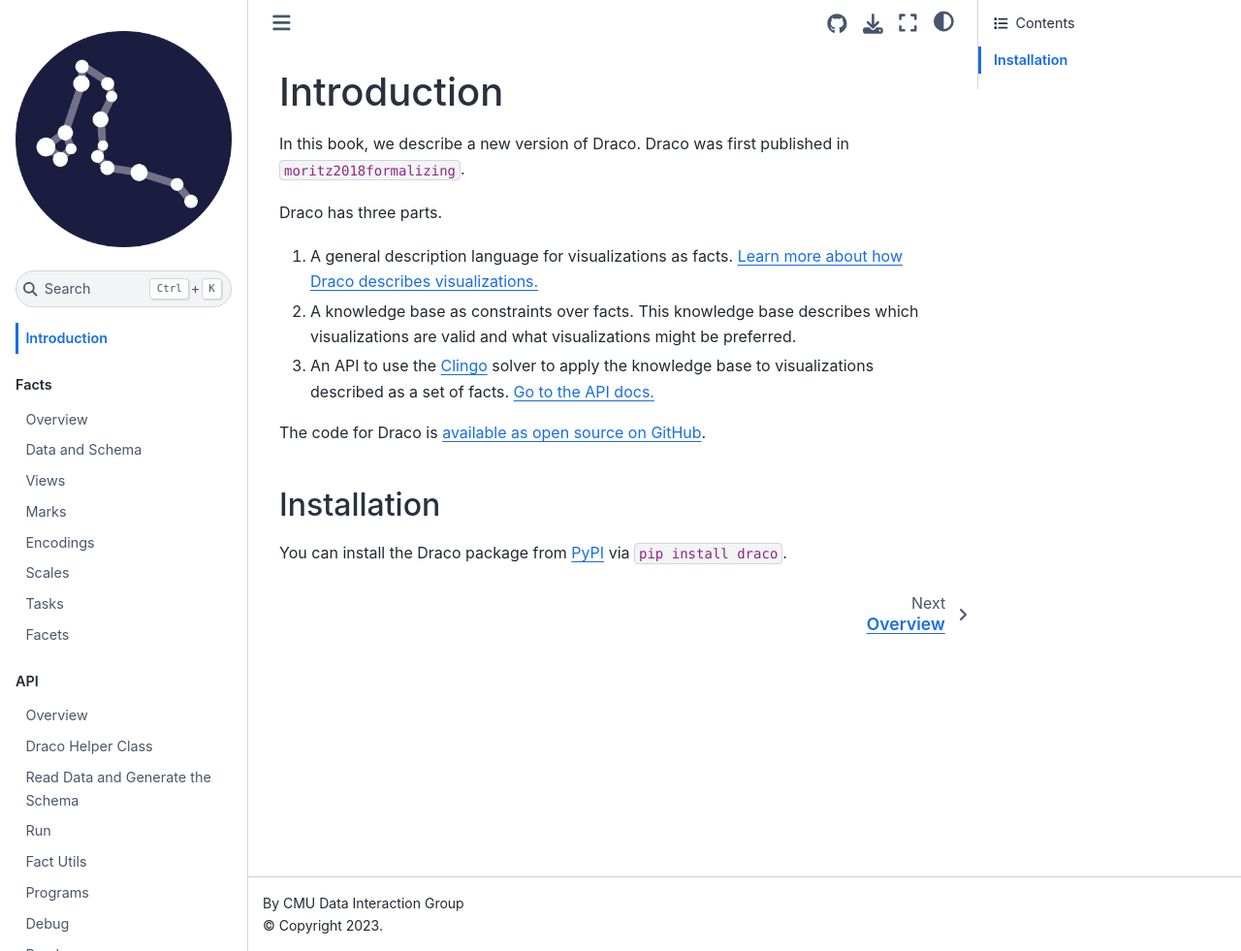
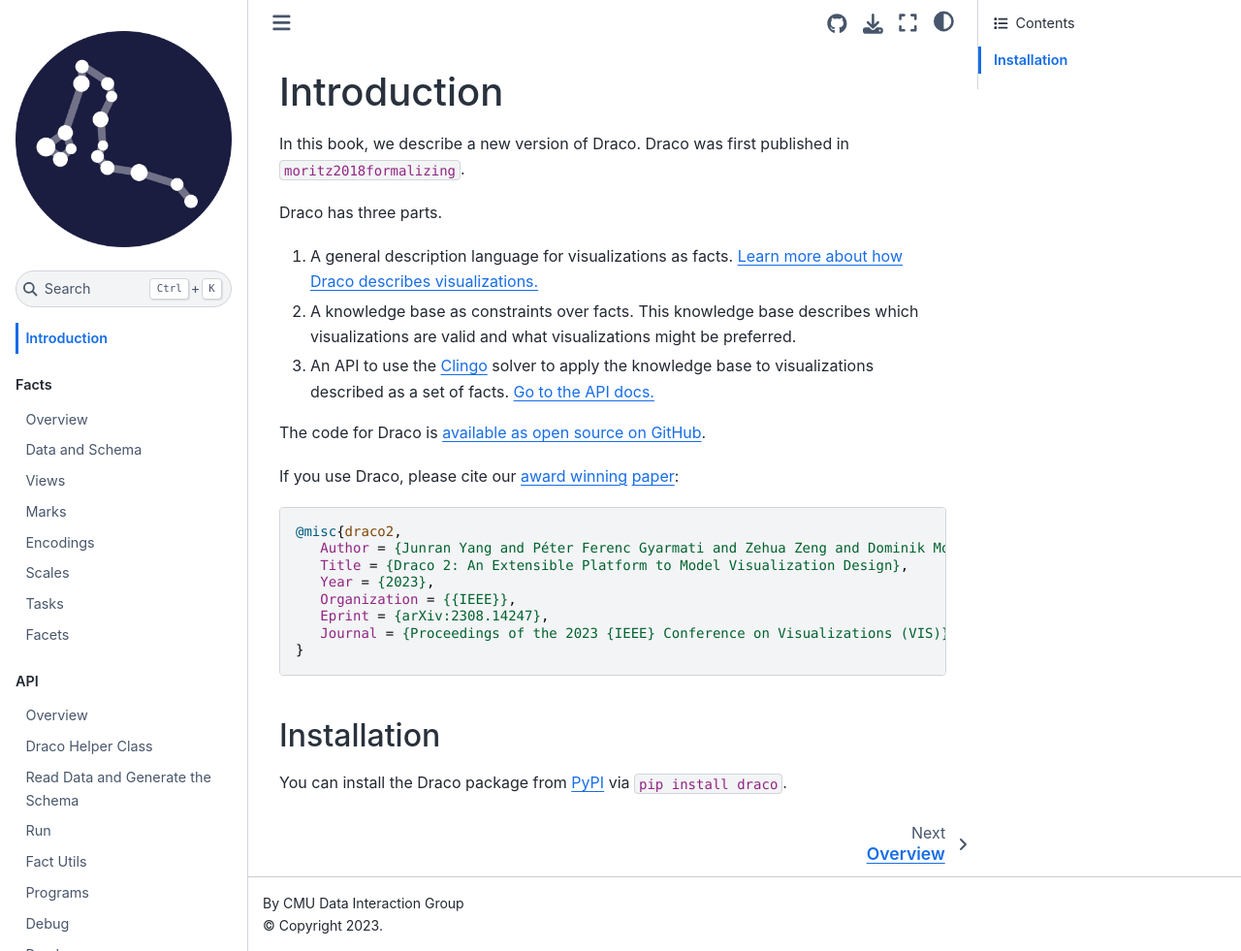
Before and after one commit to cmudig/draco2, a Jupyter Book: the page built from docs/intro.md, in a window 1280 px wide and 981 px high. Shown: the whole window at 97% size. Built offline with Jupyter Book 1.0.4 settings and Sphinx 7.4.7 and the Sphinx Book theme 1.1.4, drawn with Linux system fonts in a browser that asks for light colours; pages that are not in the unit, such as notebooks, are missing from menus; cross-references to code outside the pages are shown as plain code.

Commit message:
docs: add citation

````diff
--- a/docs/intro.md
+++ b/docs/intro.md
@@ -13,6 +13,20 @@
 
 The code for Draco is [available as open source on GitHub](https://github.com/cmudig/draco2).
 
+If you use Draco, please cite our [award winning](https://ieeevis.org/year/2023/info/awards/best-paper-awards)
+[paper](https://arxiv.org/abs/2308.14247):
+
+```bibtex
+@misc{draco2,
+   Author = {Junran Yang and Péter Ferenc Gyarmati and Zehua Zeng and Dominik Moritz},
+   Title = {Draco 2: An Extensible Platform to Model Visualization Design},
+   Year = {2023},
+   Organization = {{IEEE}},
+   Eprint = {arXiv:2308.14247},
+   Journal = {Proceedings of the 2023 {IEEE} Conference on Visualizations (VIS)},
+}
+```
+
 ## Installation
 
 You can install the Draco package from [PyPI](https://pypi.org/project/draco/) via `pip install draco`.
````
Also changed, not shown: 1 other file.
